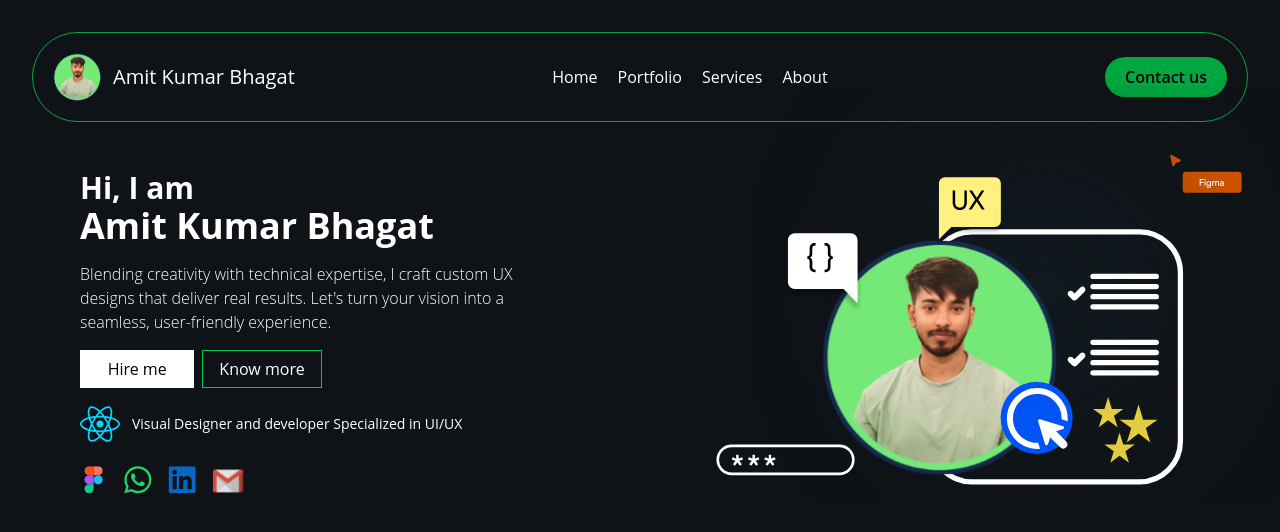
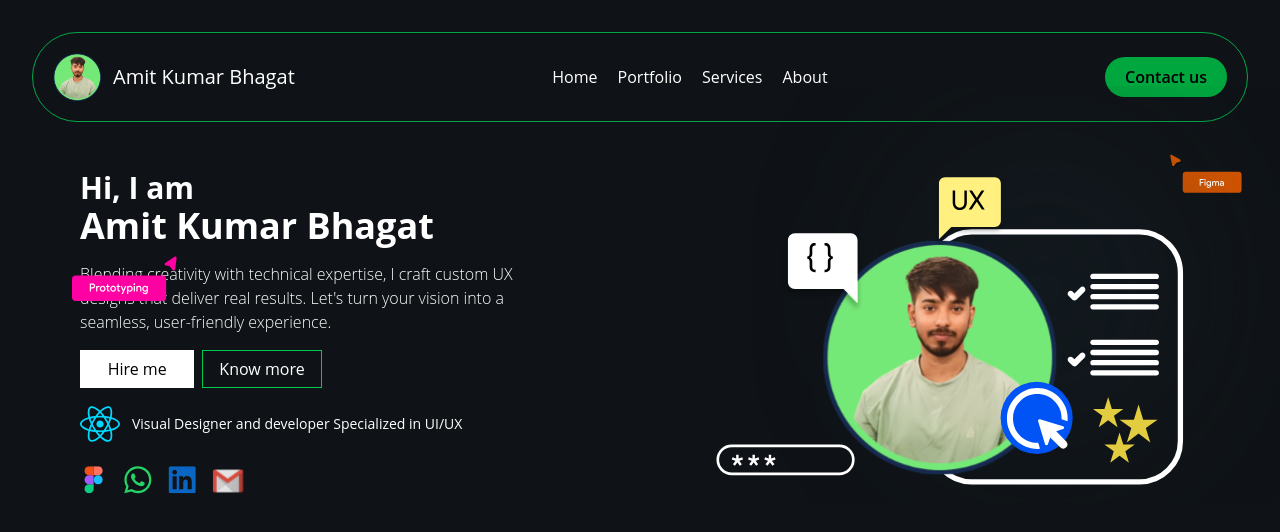
Before and after one commit to Amit-kumar-bhagat/My-portfolio, a React (Vite) app: page / in a window 1280 px wide. Shown: the top 532 px of the page. Built offline with nearby package versions, Linux system fonts and the light colour scheme.

Commit message:
Fix Re-added correct PrototypeICon Import

```diff
--- a/src/App.jsx
+++ b/src/App.jsx
@@ -4,14 +4,14 @@ import viteLogo from "/vite.svg";
 import "./App.css";
 import Navigation from "./components/Navigation";
 import Hero from "./components/Hero";
-// import PrototypeIcon from "./components/PrototypeIcon";
+import PrototypeIcon from "./components/PrototypeIcon";
 
 function App() {
   return (
     <>
       <Navigation />
       <Hero />
-      {/* <PrototypeIcon /> */}
+      <PrototypeIcon />
     </>
   );
 }
```
